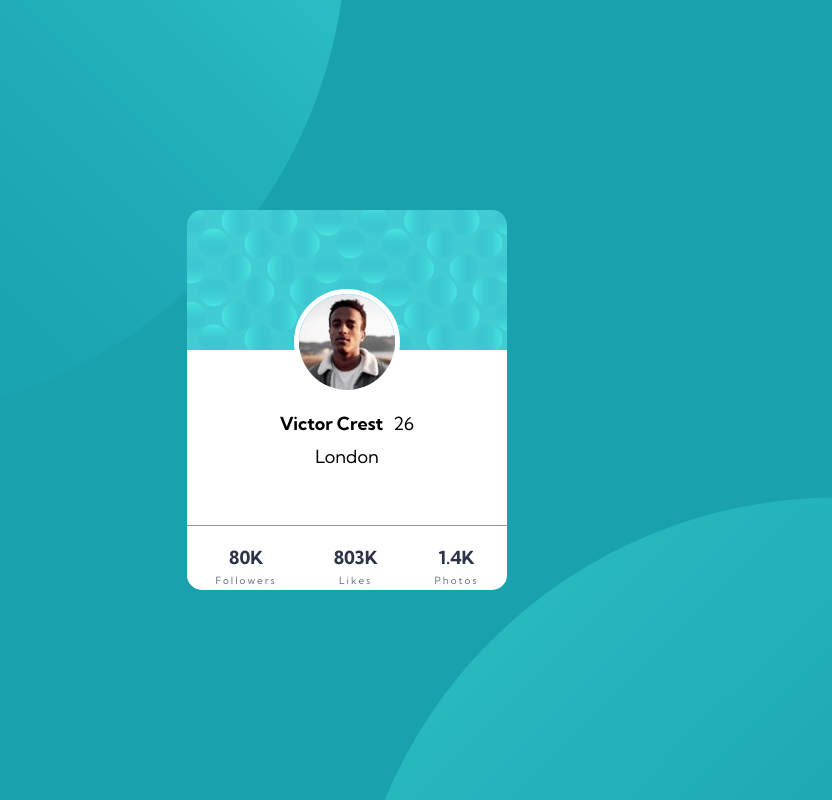
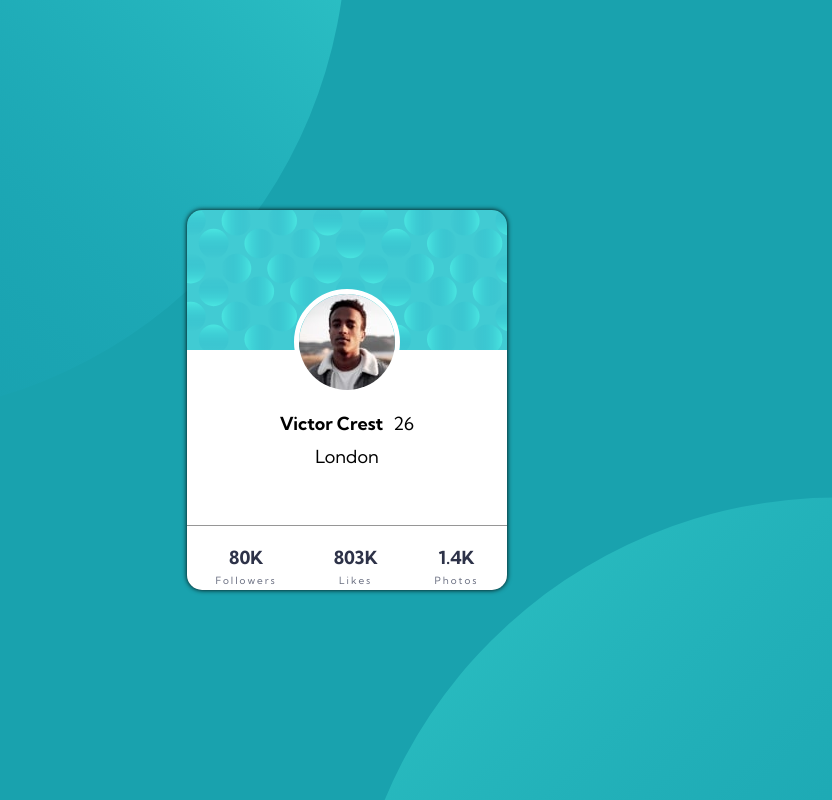
Before and after one commit to Emanuel795/profile-card, a plain HTML site: page index.html in a window 1280 px wide. Shown: the whole page, without its empty margins (293-1125 px from the left). Drawn offline with Linux system fonts and the light colour scheme.

Commit message:
Agregando sombra a Card

```diff
--- a/style.css
+++ b/style.css
@@ -76,6 +76,8 @@ h2 > p {
     justify-content: center;
     align-items: center;
     flex-direction: column;
+    box-shadow: 0 0 5px black;
+
 
 }
 
```
